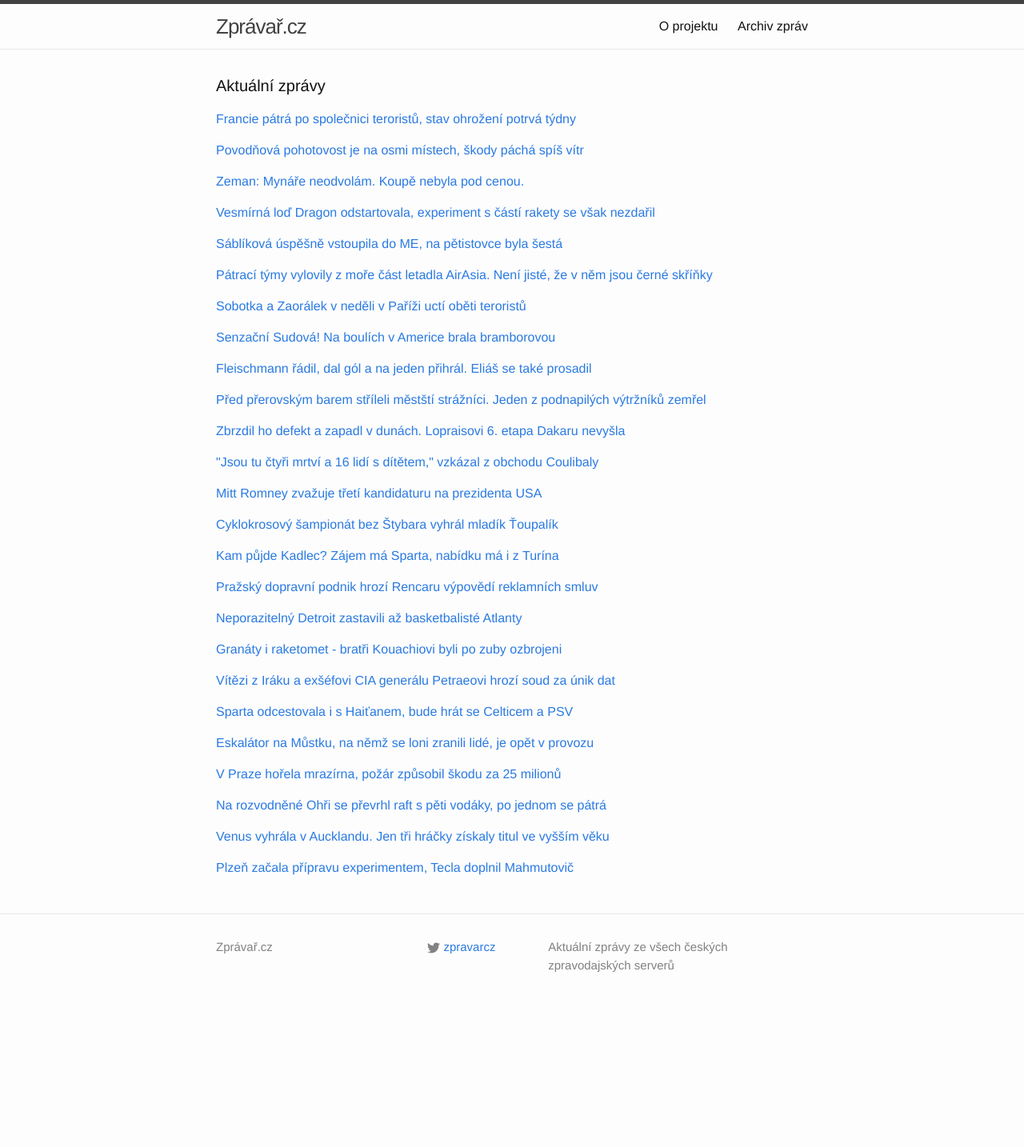
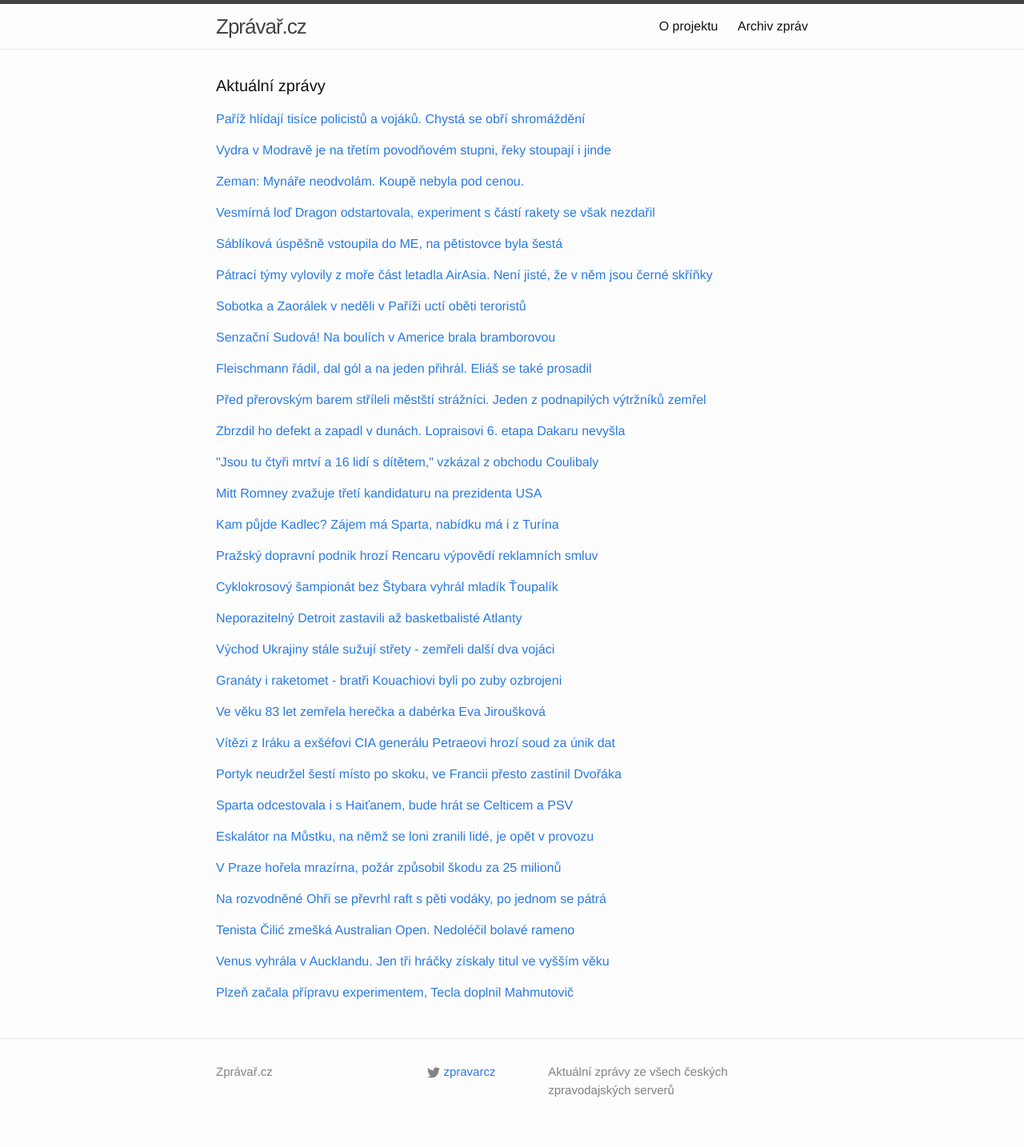
Before and after one commit to adliska/zpravar, a Jekyll site: the page built from index.html, in a window 1280 px wide. Shown: the whole page at 80% size. Built offline with Jekyll 4.4.1, drawn with Linux system fonts in a browser that asks for light colours; before the commit the page ends 1278 px from its top, so only the background shows below that.

Commit message:
zpravar news update

```diff
--- a/index.html
+++ b/index.html
@@ -5,9 +5,10 @@ layout: default
 <div class="home">
     <h1 class="page-heading">Aktuální zprávy</h1>
 
-<p><a href="javascript:;" onclick="toggle_visibility('zpravy0')">Francie pátrá po společnici teroristů, stav ohrožení potrvá týdny</a></p>
+<p><a href="javascript:;" onclick="toggle_visibility('zpravy0')">Paříž hlídají tisíce policistů a vojáků. Chystá se obří shromáždění</a></p>
 <div id="zpravy0" style="display:none">
 <ul>
+<li><a href=http://zahranicni.ihned.cz/evropa-slovensko/c1-63359360-pariz-hlidaji-tisice-policistu-a-vojaku-chysta-se-obri-shromazdeni>Paříž hlídají tisíce policistů a vojáků. Chystá se obří shromáždění - zahranicni.ihned.cz</a></li>
 <li><a href=http://www.novinky.cz/zahranicni/evropa/358405-francie-patra-po-spolecnici-teroristu-stav-ohrozeni-potrva-tydny.html>Francie pátrá po společnici teroristů, stav ohrožení potrvá týdny - www.novinky.cz</a></li>
 <li><a href=http://www.rozhlas.cz/_zprava/nejvyssi-stupen-ohrozeni-bude-v-oblasti-parize-platit-nekolik-tydnu-rozhodla-vlada--1441982>Nejvyšší stupeň ohrožení bude v oblasti Paříže platit několik týdnů, rozhodla vláda - www.rozhlas.cz</a></li>
 <li><a href=http://zpravy.e15.cz/zahranicni/udalosti/al-kaida-hrozi-francii-dalsim-nasilim-stav-ohrozeni-potrva-tydny-1151994>Al-Káida hrozí Francii dalším násilím, stav ohrožení potrvá týdny - zpravy.e15.cz</a></li>
@@ -30,9 +31,11 @@ layout: default
 <li><a href=http://www.novinky.cz/zahranicni/evropa/358379-muz-ktery-drzel-rukojmi-v-klenotnictvi-se-vzdal.html>Muž, který držel rukojmí v klenotnictví, se vzdal  - www.novinky.cz</a></li>
 <li><a href=http://www.rozhlas.cz/_zprava/odnoz-alkaidy-v-jemenu-hrozi-dalsimi-utoky-ve-francii-policie-zustava-v-pohotovosti--1441892>Odnož Al-Káidy v Jemenu hrozí dalšími útoky ve Francii, policie zůstává v pohotovosti  - www.rozhlas.cz</a></li>
 </ul>
-</div><p><a href="javascript:;" onclick="toggle_visibility('zpravy1')">Povodňová pohotovost je na osmi místech, škody páchá spíš vítr</a></p>
+</div><p><a href="javascript:;" onclick="toggle_visibility('zpravy1')">Vydra v Modravě je na třetím povodňovém stupni, řeky stoupají i jinde</a></p>
 <div id="zpravy1" style="display:none">
 <ul>
+<li><a href=http://www.denik.cz/z_domova/vydra-v-modrave-je-na-tretim-povodnovem-stupni-reky-stoupaji-i-jinde-20150110.html>Vydra v Modravě je na třetím povodňovém stupni, řeky stoupají i jinde - www.denik.cz</a></li>
+<li><a href=http://www.ceskenoviny.cz/zpravy/zpravy/v-modrave-je-3-stupen-reky-stoupaji-i-jinde-ale-zatim-neskodi/1167204>V Modravě je 3. stupeň, řeky stoupají i jinde, ale zatím neškodí - www.ceskenoviny.cz</a></li>
 <li><a href=http://www.ceskenoviny.cz/zpravy/zpravy/povodnova-pohotovost-je-na-osmi-mistech-skody-pacha-spis-vitr/1167204>Povodňová pohotovost je na osmi místech, škody páchá spíš vítr - www.ceskenoviny.cz</a></li>
 <li><a href=http://www.rozhlas.cz/_zprava/v-cechach-fouka-silny-vitr-na-mnoha-mistech-se-rozvodnuji-toky--1441920>V Čechách fouká silný vítr, na mnoha místech se rozvodňují toky - www.rozhlas.cz</a></li>
 <li><a href=http://zpravy.aktualne.cz/regiony/dest-a-tani-snehu-zacina-zvedat-hladiny-rek-v-plzenskem-kraj/r~7829919898ba11e486b9002590604f2e/>Hladiny řek rychle stoupají. Na západě Čech hrozí povodně - zpravy.aktualne.cz</a></li>
@@ -167,29 +170,29 @@ layout: default
 <li><a href=http://www.ceskenoviny.cz/zpravy/zpravy/romney-zvazuje-treti-kandidaturu-na-prezidenta-usa/1167168>Romney zvažuje třetí kandidaturu na prezidenta USA - www.ceskenoviny.cz</a></li>
 <li><a href=http://www.novinky.cz/zahranicni/amerika/358380-romney-zvazuje-kandidaturu-na-americkeho-prezidenta.html>Romney zvažuje kandidaturu na amerického prezidenta - www.novinky.cz</a></li>
 </ul>
-</div><p><a href="javascript:;" onclick="toggle_visibility('zpravy13')">Cyklokrosový šampionát bez Štybara vyhrál mladík Ťoupalík</a></p>
+</div><p><a href="javascript:;" onclick="toggle_visibility('zpravy13')">Kam půjde Kadlec? Zájem má Sparta, nabídku má i z Turína</a></p>
 <div id="zpravy13" style="display:none">
-<ul>
-<li><a href=http://sport.aktualne.cz/cyklokrosovy-sampionat-bez-stybara-vyhral-mladik-toupalik/r~239a937898c111e4bdad0025900fea04/>Cyklokrosový šampionát bez Štybara vyhrál mladík Ťoupalík - sport.aktualne.cz</a></li>
-<li><a href=http://www.rozhlas.cz/_zprava/na-mcr-v-cyklokrosu-triumfoval-adam-toupalik-sampionat-vyhral-jako-vubec-nejmladsi--1441958>Na MČR v cyklokrosu triumfoval Adam Ťoupalík. Šampionát vyhrál jako vůbec nejmladší - www.rozhlas.cz</a></li>
-<li><a href=http://www.denik.cz/ostatni_sport/cesky-cyklokros-ma-noveho-mistra-pro-premierovy-titul-si-dojel-toupalik-20150110.html>Český cyklokros má nového mistra, pro premiérový titul si dojel Ťoupalík - www.denik.cz</a></li>
-<li><a href=http://sport.idnes.cz/mistrovstvi-republiky-v-cyklokrosu-dvh-/cyklistika.aspx?c=A150110_115256_cyklistika_ot>Mistrem republiky v cyklokrosu se poprvé stal talent Ťoupalík - sport.idnes.cz</a></li>
-</ul>
-</div><p><a href="javascript:;" onclick="toggle_visibility('zpravy14')">Kam půjde Kadlec? Zájem má Sparta, nabídku má i z Turína</a></p>
-<div id="zpravy14" style="display:none">
 <ul>
 <li><a href=http://www.tyden.cz/rubriky/sport/fotbal/fotbalova-liga/kam-pujde-kadlec-zajem-ma-sparta-nabidku-ma-i-z-turina_329690.html>Kam půjde Kadlec? Zájem má Sparta, nabídku má i z Turína - www.tyden.cz</a></li>
 <li><a href=http://www.denik.cz/fotbal/touzi-po-nem-lavicka-kadlec-by-vsak-mohl-dat-prednost-fc-turin-20150110.html>Touží po něm Lavička, Kadlec by však mohl dát přednost FC Turín - www.denik.cz</a></li>
 <li><a href=http://www.tyden.cz/rubriky/sport/fotbal/fotbalova-liga/kam-pujde-kadlec-zajem-ma-sparty-nabidku-ma-i-z-turina_329690.html>Kam půjde Kadlec? Zájem má Sparty, nabídku má i z Turína - www.tyden.cz</a></li>
 <li><a href=http://sport.aktualne.cz/zamiri-kadlec-do-italske-serie-a-ozval-se-mu-fc-turin/r~936c961498a911e498be002590604f2e/>Zamíří Kadlec do italské Serie A? Ozval se mu FC Turín - sport.aktualne.cz</a></li>
 </ul>
-</div><p><a href="javascript:;" onclick="toggle_visibility('zpravy15')">Pražský dopravní podnik hrozí Rencaru výpovědí reklamních smluv</a></p>
-<div id="zpravy15" style="display:none">
+</div><p><a href="javascript:;" onclick="toggle_visibility('zpravy14')">Pražský dopravní podnik hrozí Rencaru výpovědí reklamních smluv</a></p>
+<div id="zpravy14" style="display:none">
 <ul>
 <li><a href=http://strategie.e15.cz/zpravy/prazsky-dopravni-podnik-hrozi-rencaru-vypovedi-reklamnich-smluv-1152010>Pražský dopravní podnik hrozí Rencaru výpovědí reklamních smluv - strategie.e15.cz</a></li>
 <li><a href=http://www.financninoviny.cz/zpravodajstvi/zpravy/prazsky-dopravni-podnik-chce-upravu-letitych-smluv-na-reklamu/1167199>Pražský dopravní podnik chce úpravu letitých smluv na reklamu - www.financninoviny.cz</a></li>
 <li><a href=http://byznys.ihned.cz/c1-63357570-zacal-boj-o-zisky-z-reklamy-v-prazske-hromadne-doprave-dopravni-podnik-versus-rencar>Začal boj o zisky z reklamy v pražské hromadné dopravě: Dopravní podnik versus Rencar - byznys.ihned.cz</a></li>
 <li><a href=http://byznys.ihned.cz/c1-63357570-dopravni-podnik-zvazuje-odstoupeni-od-smlouvy-s-rencar-je-pry-nevyhodna>Dopravní podnik zvažuje odstoupení od smlouvy s Rencar. Je prý nevýhodná - byznys.ihned.cz</a></li>
+</ul>
+</div><p><a href="javascript:;" onclick="toggle_visibility('zpravy15')">Cyklokrosový šampionát bez Štybara vyhrál mladík Ťoupalík</a></p>
+<div id="zpravy15" style="display:none">
+<ul>
+<li><a href=http://sport.aktualne.cz/cyklokrosovy-sampionat-bez-stybara-vyhral-mladik-toupalik/r~239a937898c111e4bdad0025900fea04/>Cyklokrosový šampionát bez Štybara vyhrál mladík Ťoupalík - sport.aktualne.cz</a></li>
+<li><a href=http://www.rozhlas.cz/_zprava/na-mcr-v-cyklokrosu-triumfoval-adam-toupalik-sampionat-vyhral-jako-vubec-nejmladsi--1441958>Na MČR v cyklokrosu triumfoval Adam Ťoupalík. Šampionát vyhrál jako vůbec nejmladší - www.rozhlas.cz</a></li>
+<li><a href=http://www.denik.cz/ostatni_sport/cesky-cyklokros-ma-noveho-mistra-pro-premierovy-titul-si-dojel-toupalik-20150110.html>Český cyklokros má nového mistra, pro premiérový titul si dojel Ťoupalík - www.denik.cz</a></li>
+<li><a href=http://sport.idnes.cz/mistrovstvi-republiky-v-cyklokrosu-dvh-/cyklistika.aspx?c=A150110_115256_cyklistika_ot>Mistrem republiky v cyklokrosu se poprvé stal talent Ťoupalík - sport.idnes.cz</a></li>
 </ul>
 </div><p><a href="javascript:;" onclick="toggle_visibility('zpravy16')">Neporazitelný Detroit zastavili až basketbalisté Atlanty</a></p>
 <div id="zpravy16" style="display:none">
@@ -199,58 +202,87 @@ layout: default
 <li><a href=http://www.sportovninoviny.cz/zpravy/atlanta-v-nba-ukoncila-viteznou-serii-detroitu/1167228>Atlanta v NBA ukončila vítěznou sérii Detroitu - www.sportovninoviny.cz</a></li>
 <li><a href=http://www.denik.cz/ostatni_sport/atlanta-ukoncila-detroitu-viteznou-serii-cleveland-bez-jamese-opet-padl-20150110.html>Atlanta ukončila Detroitu vítěznou sérii, Cleveland bez Jamese opět padl - www.denik.cz</a></li>
 </ul>
-</div><p><a href="javascript:;" onclick="toggle_visibility('zpravy17')">Granáty i raketomet - bratři Kouachiovi byli po zuby ozbrojeni</a></p>
+</div><p><a href="javascript:;" onclick="toggle_visibility('zpravy17')">Východ Ukrajiny stále sužují střety - zemřeli další dva vojáci</a></p>
 <div id="zpravy17" style="display:none">
+<ul>
+<li><a href=http://www.ceskatelevize.cz/ct24/ukrajinska-krize/297763-vychod-ukrajiny-stale-suzuji-strety-zemreli-dalsi-dva-vojaci/>Východ Ukrajiny stále sužují střety - zemřeli další dva vojáci - www.ceskatelevize.cz</a></li>
+<li><a href=http://www.ceskenoviny.cz/zpravy/zpravy/na-vychode-ukrajiny-padli-dalsi-dva-vojaci/1167274>Na východě Ukrajiny padli další dva vojáci - www.ceskenoviny.cz</a></li>
+<li><a href=http://www.ceskenoviny.cz/zpravy/zpravy/moskva-pohrozila-kyjevu-pozadavkem-vratit-trimiliardovou-pujcku/1167196>Moskva pohrozila Kyjevu požadavkem vrátit třímiliardovou půjčku - www.ceskenoviny.cz</a></li>
+<li><a href=http://zpravy.e15.cz/zahranicni/ekonomika/zacnete-plnit-podminky-nebo-vratte-pujcku-vyzvala-moskva-vladu-v-kyjeve-1152003>Začněte plnit podmínky, nebo vraťte půjčku, vyzvala Moskva vládu v Kyjevě - zpravy.e15.cz</a></li>
+</ul>
+</div><p><a href="javascript:;" onclick="toggle_visibility('zpravy18')">Granáty i raketomet - bratři Kouachiovi byli po zuby ozbrojeni</a></p>
+<div id="zpravy18" style="display:none">
 <ul>
 <li><a href=http://www.ceskatelevize.cz/ct24/svet/297752-granaty-i-raketomet-bratri-kouachiovi-byli-po-zuby-ozbrojeni/>Granáty i raketomet - bratři Kouachiovi byli po zuby ozbrojeni - www.ceskatelevize.cz</a></li>
 <li><a href=http://www.ceskatelevize.cz/ct24/svet/297738-policie-hleda-partnerku-ozbrojence-al-kaida-pohrozila-odvetou/>Policie hledá partnerku ozbrojence, al-Káida pohrozila odvetou - www.ceskatelevize.cz</a></li>
 <li><a href=http://www.ceskatelevize.cz/ct24/svet/297738-utocnici-meli-cely-arzenal-zbrani-francii-pry-hrozi-dalsi-utoky/>Útočníci měli celý arzenál zbraní, Francii prý hrozí další útoky - www.ceskatelevize.cz</a></li>
 <li><a href=http://www.ceskatelevize.cz/ct24/svet/297738-utocnici-na-charlie-hebdo-meli-u-sebe-raketomet-i-granaty-na-tele/>Útočníci na Charlie Hebdo měli u sebe raketomet i granáty na těle - www.ceskatelevize.cz</a></li>
 </ul>
-</div><p><a href="javascript:;" onclick="toggle_visibility('zpravy18')">Vítězi z Iráku a exšéfovi CIA generálu Petraeovi hrozí soud za únik dat</a></p>
-<div id="zpravy18" style="display:none">
+</div><p><a href="javascript:;" onclick="toggle_visibility('zpravy19')">Ve věku 83 let zemřela herečka a dabérka Eva Jiroušková</a></p>
+<div id="zpravy19" style="display:none">
+<ul>
+<li><a href=http://www.denik.cz/film/ve-veku-83-let-zemrela-herecka-a-daberka-eva-jirouskova-20150110.html>Ve věku 83 let zemřela herečka a dabérka Eva Jiroušková - www.denik.cz</a></li>
+<li><a href=http://www.novinky.cz/kultura/358404-zemrela-herecka-a-daberka-eva-jirouskova.html>Zemřela herečka a dabérka Eva Jiroušková - www.novinky.cz</a></li>
+<li><a href=http://echo24.cz/a/iGMwY>Zemřela dabérka Eva Jiroušková, laureátka Ceny F. Filipovského - echo24.cz</a></li>
+</ul>
+</div><p><a href="javascript:;" onclick="toggle_visibility('zpravy20')">Vítězi z Iráku a exšéfovi CIA generálu Petraeovi hrozí soud za únik dat</a></p>
+<div id="zpravy20" style="display:none">
 <ul>
 <li><a href=http://zpravy.idnes.cz/navrh-na-stihani-general-petraeus-dl5-/zahranicni.aspx?c=A150110_083510_zahranicni_jw>Vítězi z Iráku a exšéfovi CIA generálu Petraeovi hrozí soud za únik dat - zpravy.idnes.cz</a></li>
 <li><a href=http://www.novinky.cz/zahranicni/amerika/358386-exsefa-cia-petraeuse-maji-stihat-za-poskytnuti-tajnych-informaci-milence.html>Exšéfa CIA Petraeuse mají stíhat za poskytnutí tajných informací milence - www.novinky.cz</a></li>
 <li><a href=http://www.ceskenoviny.cz/zpravy/zpravy/fbi-doporucila-trestni-stihani-exsefa-cia-petraeuse/1167167>FBI doporučila trestní stíhání exšéfa CIA Petraeuse - www.ceskenoviny.cz</a></li>
 </ul>
-</div><p><a href="javascript:;" onclick="toggle_visibility('zpravy19')">Sparta odcestovala i s Haiťanem, bude hrát se Celticem a PSV</a></p>
-<div id="zpravy19" style="display:none">
+</div><p><a href="javascript:;" onclick="toggle_visibility('zpravy21')">Portyk neudržel šestí místo po skoku, ve Francii přesto zastínil Dvořáka</a></p>
+<div id="zpravy21" style="display:none">
+<ul>
+<li><a href=http://www.denik.cz/zimni_sporty/portyk-neudrzel-sesti-misto-po-skoku-ve-francii-skoncil-petadvacaty-20150110.html>Portyk neudržel šestí místo po skoku, ve Francii přesto zastínil Dvořáka - www.denik.cz</a></li>
+<li><a href=http://sport.idnes.cz/svetovy-pohar-v-severske-kombinaci-chaux-neuve-portyk-p1w-/lyzovani.aspx?c=A150110_123432_lyzovani_ot>Sdruženář Portyk skončil v Chaux-Neuve pětadvacátý, vyhrál Frenzel - sport.idnes.cz</a></li>
+<li><a href=http://sport.idnes.cz/svetovy-pohar-v-severske-kombinaci-d6d-/lyzovani.aspx?c=A150110_123432_lyzovani_ot>Sdruženář Portyk je v Chaux-Neuve po skoku šestý - sport.idnes.cz</a></li>
+</ul>
+</div><p><a href="javascript:;" onclick="toggle_visibility('zpravy22')">Sparta odcestovala i s Haiťanem, bude hrát se Celticem a PSV</a></p>
+<div id="zpravy22" style="display:none">
 <ul>
 <li><a href=http://www.tyden.cz/rubriky/sport/fotbal/fotbalova-liga/sparta-odcestovala-i-s-haitanem-bude-hrat-se-celticem-a-psv_329691.html>Sparta odcestovala i s Haiťanem, bude hrát se Celticem a PSV - www.tyden.cz</a></li>
 <li><a href=http://sport.aktualne.cz/sparta-bere-na-soustredeni-i-posilu-picaulta/r~c2ab058498b611e486b9002590604f2e/>Sparta bere na soustředění i posilu Picaulta - sport.aktualne.cz</a></li>
 <li><a href=http://fotbal.idnes.cz/sparta-odletela-na-soustredeni-dm6-/fotbal.aspx?c=A150110_115000_fotbal_ot>Sparta vyrazila na soustředění, chybějí Nešpor, Breznaník a Bednář - fotbal.idnes.cz</a></li>
 </ul>
-</div><p><a href="javascript:;" onclick="toggle_visibility('zpravy20')">Eskalátor na Můstku, na němž se loni zranili lidé, je opět v provozu</a></p>
-<div id="zpravy20" style="display:none">
+</div><p><a href="javascript:;" onclick="toggle_visibility('zpravy23')">Eskalátor na Můstku, na němž se loni zranili lidé, je opět v provozu</a></p>
+<div id="zpravy23" style="display:none">
 <ul>
 <li><a href=http://praha.idnes.cz/vadny-eskalator-na-mustku-opet-jezdi-dsj-/praha-zpravy.aspx?c=A150110_101029_praha-zpravy_kol>Eskalátor na Můstku, na němž se loni zranili lidé, je opět v provozu - praha.idnes.cz</a></li>
 <li><a href=http://zpravy.aktualne.cz/regiony/praha/v-praze-znovu-jezdi-eskalator-na-nemz-se-loni-zranili-lidi/r~943c7346989711e4ba57002590604f2e/>V Praze znovu jezdí eskalátor, na němž se loni zranili lidi - zpravy.aktualne.cz</a></li>
 <li><a href=http://www.financninoviny.cz/zpravodajstvi/zpravy/na-mustku-byl-zprovoznen-eskalator-na-nemz-se-loni-zranili-lidi/1167176>Na můstku byl zprovozněn eskalátor, na němž se loni zranili lidi - www.financninoviny.cz</a></li>
 </ul>
-</div><p><a href="javascript:;" onclick="toggle_visibility('zpravy21')">V Praze hořela mrazírna, požár způsobil škodu za 25 milionů</a></p>
-<div id="zpravy21" style="display:none">
+</div><p><a href="javascript:;" onclick="toggle_visibility('zpravy24')">V Praze hořela mrazírna, požár způsobil škodu za 25 milionů</a></p>
+<div id="zpravy24" style="display:none">
 <ul>
 <li><a href=http://zpravy.aktualne.cz/regiony/praha/v-praze-horela-mrazirna-pozar-zpusobil-skodu-za-25-milionu/r~098765ba98a811e490f70025900fea04/>V Praze hořela mrazírna, požár způsobil škodu za 25 milionů - zpravy.aktualne.cz</a></li>
 <li><a href=http://praha.idnes.cz/pozar-mraziren-v-prazskem-sedlci-dqc-/praha-zpravy.aspx?c=A150110_094915_praha-zpravy_kol>V pražském Sedlci v noci hořela mrazírna, škoda je 25 milionů - praha.idnes.cz</a></li>
 <li><a href=http://www.novinky.cz/krimi/358385-v-kancelari-v-praze-6-zacalo-horet-ohen-pohltil-celou-strechu-budovy.html>V kanceláři v Praze 6 začalo hořet, oheň pohltil celou střechu budovy - www.novinky.cz</a></li>
 </ul>
-</div><p><a href="javascript:;" onclick="toggle_visibility('zpravy22')">Na rozvodněné Ohři se převrhl raft s pěti vodáky, po jednom se pátrá</a></p>
-<div id="zpravy22" style="display:none">
+</div><p><a href="javascript:;" onclick="toggle_visibility('zpravy25')">Na rozvodněné Ohři se převrhl raft s pěti vodáky, po jednom se pátrá</a></p>
+<div id="zpravy25" style="display:none">
 <ul>
 <li><a href=http://vary.idnes.cz/prevraceny-raft-na-ohri-0vh-/vary-zpravy.aspx?c=A150110_135248_vary-zpravy_jj>Na rozvodněné Ohři se převrhl raft s pěti vodáky, po jednom se pátrá - vary.idnes.cz</a></li>
 <li><a href=http://zpravy.aktualne.cz/regiony/karlovarsky/na-ohri-se-prevrhl-raft-jeden-vodak-je-nezvestny/r~9fe7341298c711e4b6d20025900fea04/>Na řece Ohři se převrhl raft, jeden vodák je nezvěstný - zpravy.aktualne.cz</a></li>
 <li><a href=http://www.ceskenoviny.cz/zpravy/zpravy/na-ohri-se-prevrhl-raft-po-jednom-vodakovi-patraji-zachranari/1167289>Na Ohři se převrhl raft, po jednom vodákovi pátrají záchranáři - www.ceskenoviny.cz</a></li>
 </ul>
-</div><p><a href="javascript:;" onclick="toggle_visibility('zpravy23')">Venus vyhrála v Aucklandu. Jen tři hráčky získaly titul ve vyšším věku</a></p>
-<div id="zpravy23" style="display:none">
+</div><p><a href="javascript:;" onclick="toggle_visibility('zpravy26')">Tenista Čilić zmešká Australian Open. Nedoléčil bolavé rameno</a></p>
+<div id="zpravy26" style="display:none">
+<ul>
+<li><a href=http://www.rozhlas.cz/_zprava/tenista-cili-zmeska-australian-open-nedolecil-bolave-rameno--1441983>Tenista Čilić zmešká Australian Open. Nedoléčil bolavé rameno - www.rozhlas.cz</a></li>
+<li><a href=http://sport.idnes.cz/australian-open-tenis-cilic-odhlasil-se-kvuli-zraneni-ramena-p5j-/tenis.aspx?c=A150110_140707_tenis_tof>Australian Open bez Čiliče. Tenista účast odřekl kvůli zranění ramena - sport.idnes.cz</a></li>
+<li><a href=http://www.denik.cz/tenis/cilic-je-zraneny-vynecha-australian-open-jsem-vazne-zklamany-20150110.html>Čilič je zraněný, vynechá Australian Open: Jsem vážně zklamaný - www.denik.cz</a></li>
+</ul>
+</div><p><a href="javascript:;" onclick="toggle_visibility('zpravy27')">Venus vyhrála v Aucklandu. Jen tři hráčky získaly titul ve vyšším věku</a></p>
+<div id="zpravy27" style="display:none">
 <ul>
 <li><a href=http://sport.idnes.cz/vysledky-tenisovych-turnaju-djt-/tenis.aspx?c=A150110_091720_tenis_ot>Venus vyhrála v Aucklandu. Jen tři hráčky získaly titul ve vyšším věku - sport.idnes.cz</a></li>
 <li><a href=http://www.denik.cz/tenis/ohromila-formou-prvni-vitezkou-sezony-je-veteranka-venus-williamsova-20150110.html>Ohromila formou. První vítězkou sezony je veteránka Venus Williamsová - www.denik.cz</a></li>
 <li><a href=http://sport.aktualne.cz/veteranka-venus-williamsova-ma-prvni-letosni-tenisovy-titul/r~c2ab4472989d11e490f70025900fea04/>Veteránka Venus Williamsová má první letošní tenisový titul - sport.aktualne.cz</a></li>
 </ul>
-</div><p><a href="javascript:;" onclick="toggle_visibility('zpravy24')">Plzeň začala přípravu experimentem, Tecla doplnil Mahmutovič</a></p>
-<div id="zpravy24" style="display:none">
+</div><p><a href="javascript:;" onclick="toggle_visibility('zpravy28')">Plzeň začala přípravu experimentem, Tecla doplnil Mahmutovič</a></p>
+<div id="zpravy28" style="display:none">
 <ul>
 <li><a href=http://sport.aktualne.cz/plzen-na-uvod-pripravy-testovala-sestavu-s-dvema-utocniky/r~41d38a6298c511e49fc3002590604f2e/>Plzeň začala přípravu experimentem, Tecla doplnil Mahmutovič - sport.aktualne.cz</a></li>
 <li><a href=http://fotbal.idnes.cz/pripravne-zapasy-0z2-/fotbal.aspx?c=A150110_133656_fotbal_ot>Plzeň dala Tachovu tři góly a testovala sestavu s dvěma útočníky - fotbal.idnes.cz</a></li>
```
